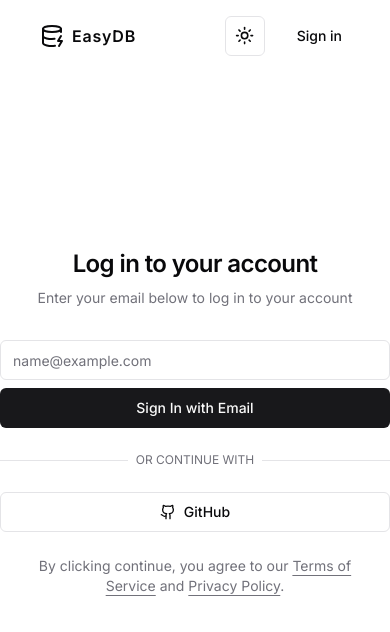
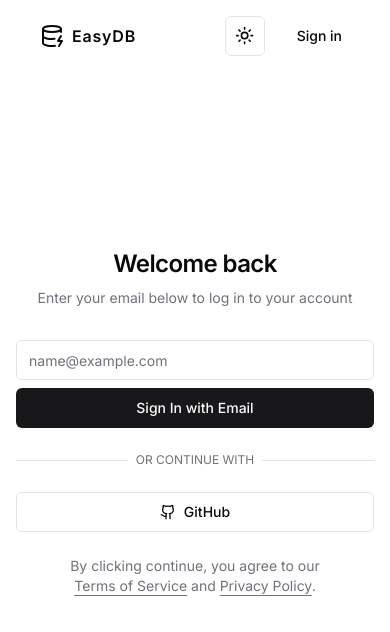
Before and after one commit to Dhritiman-Das/admin-gui-client, a Next.js app: page /auth/login in a window 390 px wide. Shown: the top 632 px of the page. Built offline with nearby package versions, Linux system fonts and the light colour scheme; no server answers.

Commit message:
refactor

```diff
--- a/app/auth/login/page.tsx
+++ b/app/auth/login/page.tsx
@@ -18,11 +18,11 @@ export default function Page() {
         </div>
       </nav>
       <div className="h-screen w-screen flex items-center justify-center">
-        <div className="lg:p-8">
+        <div className="lg:p-8 p-4">
           <div className="mx-auto flex w-full flex-col justify-center space-y-6 sm:w-[350px]">
             <div className="flex flex-col space-y-2 text-center">
               <h1 className="text-2xl font-semibold tracking-tight">
-                Log in to your account
+                Welcome back
               </h1>
               <p className="text-sm text-muted-foreground">
                 Enter your email below to log in to your account
--- a/app/home/[projectId]/page.tsx
+++ b/app/home/[projectId]/page.tsx
@@ -1,4 +1,5 @@
 "use client";
+import LoadingScreen from "@/components/loadingScreen";
 import { useRouter, usePathname } from "next/navigation";
 import React, { useEffect } from "react";
 
@@ -9,5 +10,5 @@ export default function Page({ params }: { params: { slug: string } }) {
     router.replace(parentPath + "/query");
   }, [router]);
 
-  return <div>page</div>;
+  return <LoadingScreen />;
 }
```
